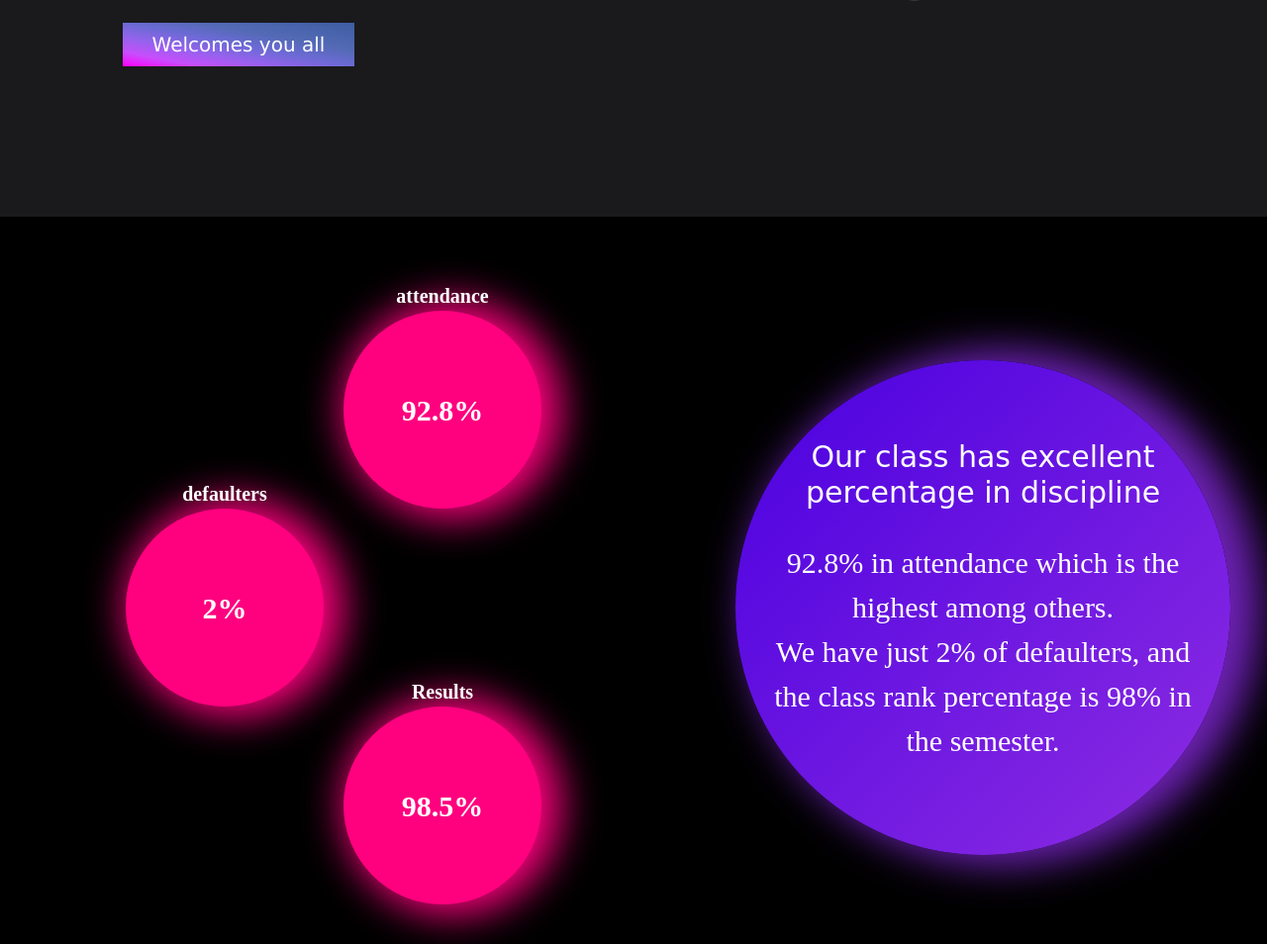
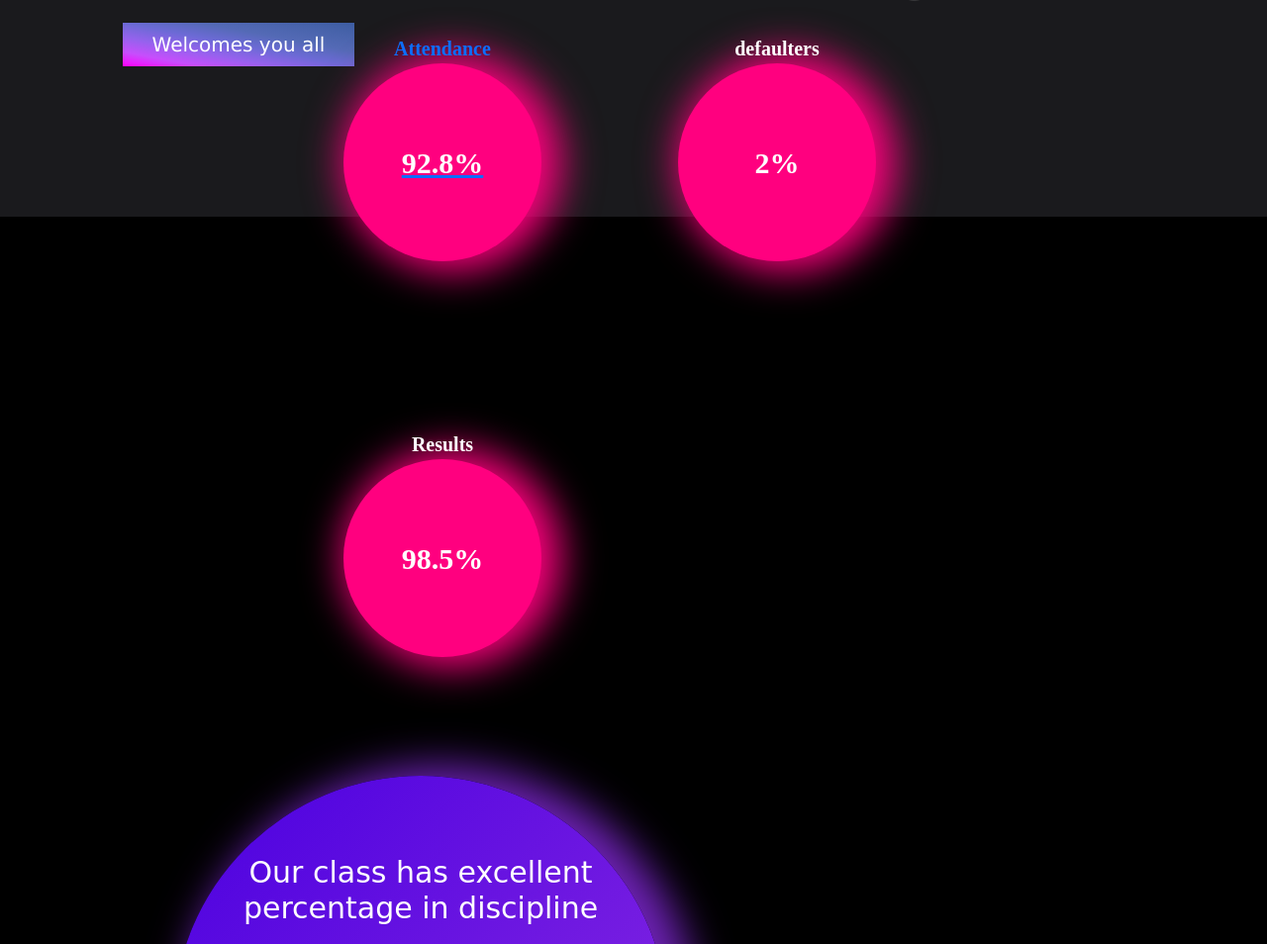
Before and after one commit to hariniworkspace/classblog, a plain HTML site: page index.html in a window 1280 px wide. Shown: the part 581-1535 px from the top of the page at 99% size. Drawn offline with nearby package versions, Linux system fonts and the light colour scheme; a script that the page names is missing.

Commit message:
Update index.html

```diff
--- a/index.html
+++ b/index.html
@@ -47,11 +47,12 @@
             <h1></h1>
             <div class="progress-container">
                 <div class="container">
-                    <div>
+                   <a class="att" href="./new.html">
                         <div class="circle c1">
-                        <div class="circle-label">attendance</div>
+                        <div class="circle-label">Attendance</div>
                         <span>92.8%</span>
                     </div>
+                </a>
 
                     <div class="circle c2">
                         <div class="circle-label">defaulters</div>
```
